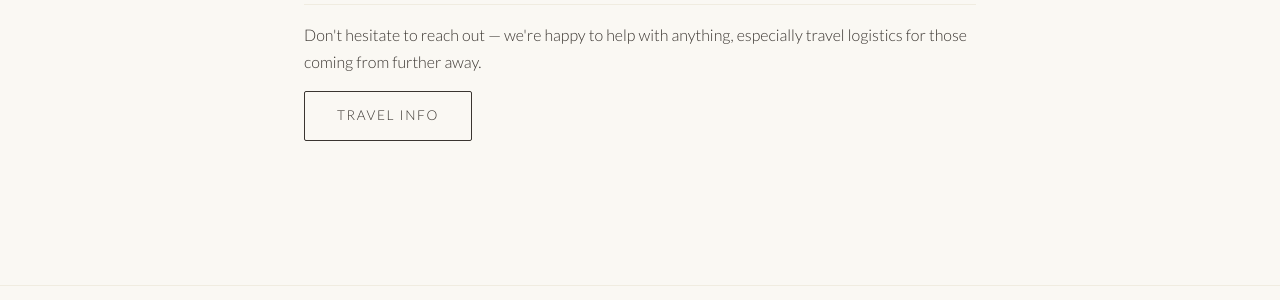
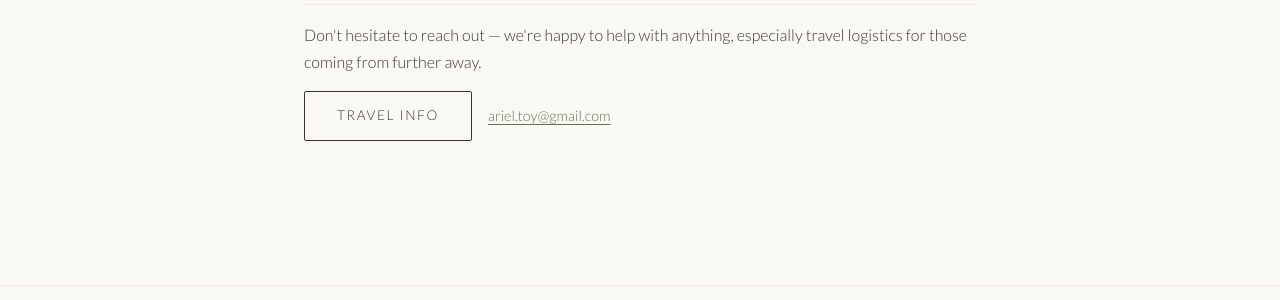
Before and after one commit to ArchieJude/wedding-site, a Django app: page /faq/ in a window 1280 px wide. Shown: the part 1671-1971 px from the top of the page. Run offline with Django 4.2, Linux system fonts and the light colour scheme.

Commit message:
Add contact email to FAQ
ariel.toy@gmail.com now appears as a mailto link alongside
the Travel Info button at the bottom of the FAQ page.

Co-Authored-By: Claude Sonnet 4.6 <noreply@anthropic.com>

```diff
--- a/static/css/main.css
+++ b/static/css/main.css
@@ -548,6 +548,14 @@ a { color: inherit; text-decoration: none; }
 /* ── Form hint ── */
 .form-hint { font-size: .78rem; color: var(--muted); margin-top: .25rem; }
 
+/* ── Contact email link ── */
+.contact-email {
+  font-size: .9rem;
+  color: var(--sage-dark);
+  text-decoration: underline;
+  text-underline-offset: 3px;
+}
+
 /* ── Gift note (non-collapsible statement in FAQ) ── */
 .faq-gift-note {
   color: var(--muted);
--- a/wedding/templates/wedding/faq.html
+++ b/wedding/templates/wedding/faq.html
@@ -168,13 +168,16 @@
     <div class="faq-group">
       <h2>{% trans "Still have questions?" %}</h2>
       {% if LANG == "zh-hant" %}
-      <p>歡迎直接與我們聯絡，尤其是需要旅遊協助的遠道而來的賓客。</p>
+      <p>歡迎直接寫信給我們，尤其是需要旅遊協助的遠道賓客。</p>
       {% elif LANG == "mn" %}
       <p>Бидэнтэй шууд холбогдоорой. Холоос ирж байгаа зочдод аяллын зохицуулалтад туслахдаа бид үргэлж бэлэн байна.</p>
       {% else %}
       <p>Don't hesitate to reach out — we're happy to help with anything, especially travel logistics for those coming from further away.</p>
       {% endif %}
-      <a href="{% url 'travel' %}" class="btn btn--secondary" style="margin-top:1rem">{% trans "Travel Info" %}</a>
+      <div style="display:flex; gap:1rem; flex-wrap:wrap; margin-top:1rem; align-items:center;">
+        <a href="{% url 'travel' %}" class="btn btn--secondary">{% trans "Travel Info" %}</a>
+        <a href="mailto:ariel.toy@gmail.com" class="contact-email">ariel.toy@gmail.com</a>
+      </div>
     </div>
 
   </div>
```
